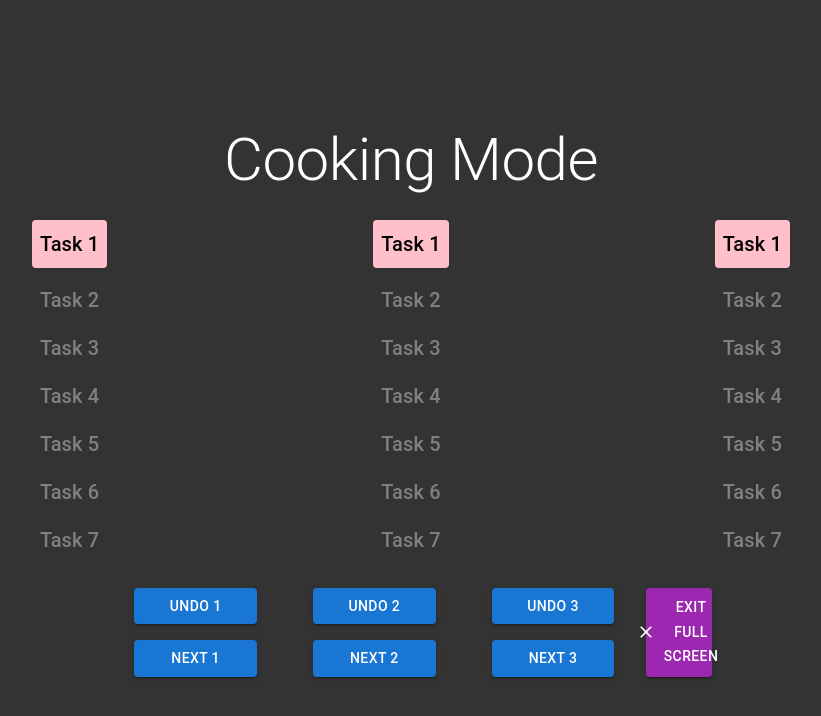
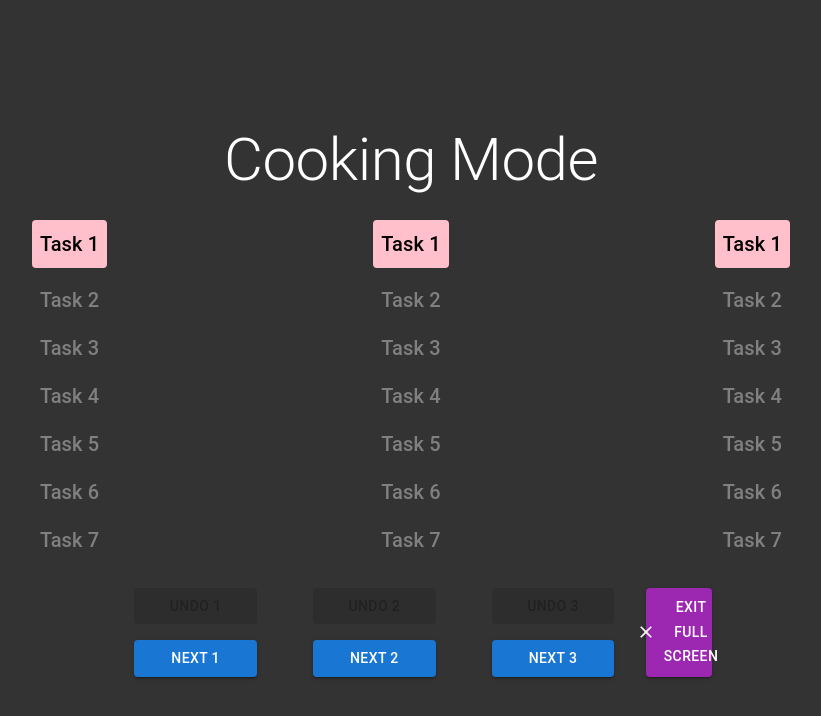
Before and after one commit to singapore2024/Team-6, a React (Vite) app in the folder vite-project/: page / in a window 1280 px wide. Both pictures are taken after a click on the button 772 px from the left and 314 px from the top of the page. Shown: the top 716 px of the page, without its empty margins (229-1050 px from the left). Built offline with nearby package versions, Linux system fonts and the light colour scheme.

Commit message:
Fix bugs

```diff
--- a/vite-project/src/CookingMode.tsx
+++ b/vite-project/src/CookingMode.tsx
@@ -132,7 +132,7 @@ const CookingMode: React.FC<CookingModeProps> = ({ onExit }) => {
                         variant="contained"
                         color="primary"
                         onClick={decrementNextTask1}
-                        disabled={currentTask1 >= tasks.length - 1} // Disable button if on the last task
+                        disabled={currentTask1 <= 0} // Disable button if on the last task
                     >
                         Undo 1
                     </Button>
@@ -152,7 +152,7 @@ const CookingMode: React.FC<CookingModeProps> = ({ onExit }) => {
                         variant="contained"
                         color="primary"
                         onClick={decrementNextTask2}
-                        disabled={currentTask2 >= tasks.length - 1} // Disable button if on the last task
+                        disabled={currentTask2 <= 0} // Disable button if on the last task
                     >
                         Undo 2
                     </Button>
@@ -172,7 +172,7 @@ const CookingMode: React.FC<CookingModeProps> = ({ onExit }) => {
                         variant="contained"
                         color="primary"
                         onClick={decrementNextTask3}
-                        disabled={currentTask3 >= tasks.length - 1} // Disable button if on the last task
+                        disabled={currentTask3 <= 0} // Disable button if on the last task
                     >
                         Undo 3
                     </Button>
```
